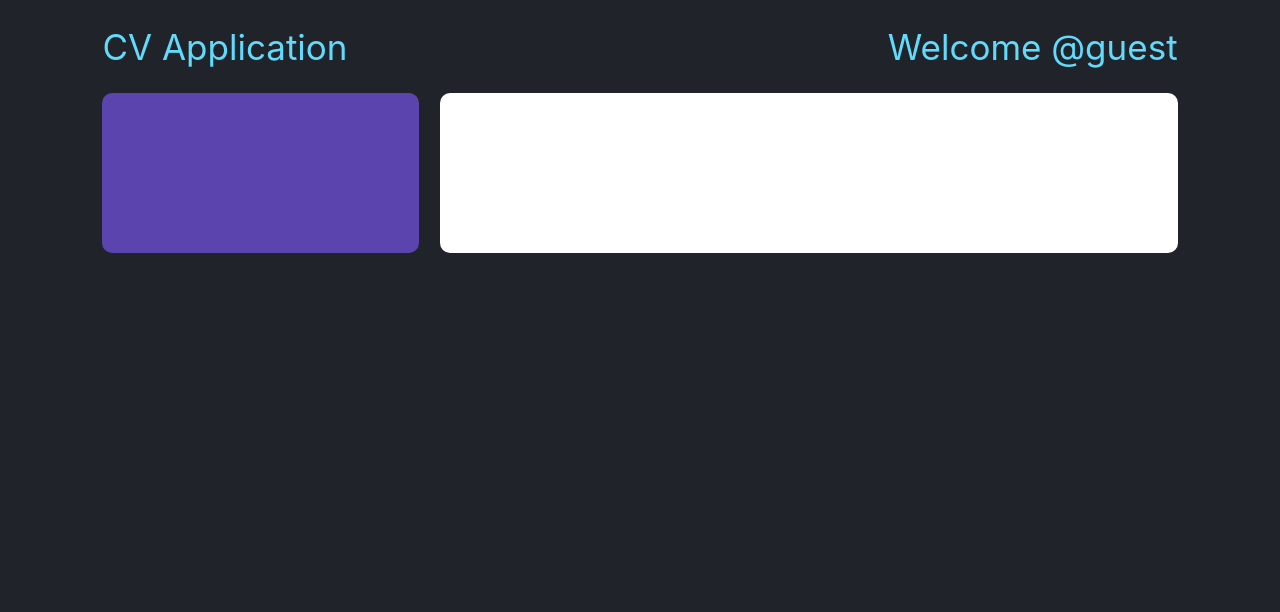
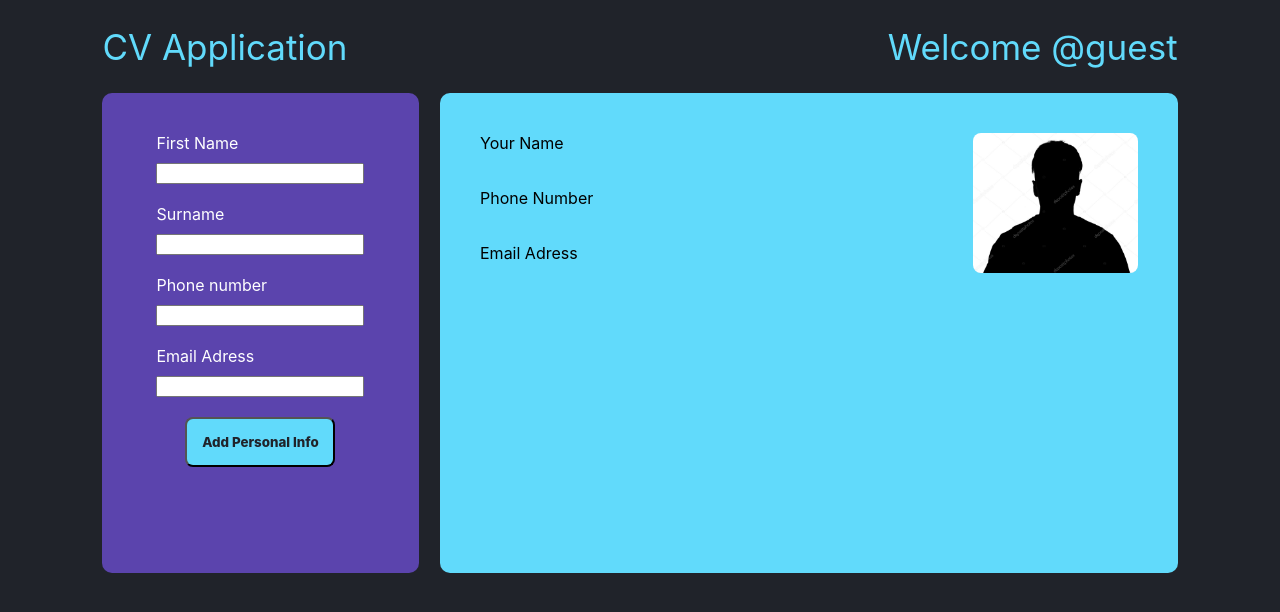
Before and after one commit to tremblay717/CV-Application, a React (Create React App) app in the folder cv-project/: page / in a window 1280 px wide. Shown: the top 612 px of the page. Built offline with nearby package versions, Linux system fonts and the light colour scheme.

Commit message:
can submit full name

```diff
--- a/cv-project/src/App.js
+++ b/cv-project/src/App.js
@@ -1,18 +1,62 @@
 import React from "react"
+import { useState } from 'react';
 import { HeadBar } from "./components/Headbar"
-import CvForm from "./components/form"
-import CvInfo from "./components/info"
+import persona from './components/Persona.jpg'
 
-export class App extends React.Component {
-  render() {
+export function App () {
+
+    const [fullName, setFullName] = useState('Your Name')
+
+    function getFullName() {
+
+      const firstName = document.getElementById('firstName');
+      const surname = document.getElementById('surname');
+
+      if(firstName.value !== "" && surname.value !== ""){
+        setFullName(`${firstName.value} ${surname.value}`);
+      }
+    }
+
+    const [phoneNumber, setPhoneNumber] = useState('Phone Number');
+
     return (
       <div>
         <HeadBar/>
         <div className="cvSection">
-          <CvForm/>
-          <CvInfo/>
+          <div className='cvForm'>
+              <form>
+                  <ul>
+                      <li>
+                          <label>First Name</label>
+                          <input id='firstName'></input>
+                      </li>
+                      <li>
+                          <label>Surname</label>
+                          <input id='surname'></input>
+                      </li>
+                      <li>
+                          <label>Phone number</label>
+                          <input></input>
+                      </li>
+                      <li>
+                          <label>Email Adress</label>
+                          <input></input>
+                      </li>
+                      <button type="button" style={{cursor:'pointer'}} onClick={getFullName}>Add Personal Info</button>
+                  </ul>
+              </form>
+          </div>
+          <div className='cvInfo'>
+            <div className='personalInfo'>
+                <div style={{display:'flex',flexDirection:'column',gap:'25%'}}>
+                    <span>{fullName}</span>
+                    <span>Phone Number</span>
+                    <span>Email Adress</span>
+                </div>
+                <img src={persona} alt='persona' style={{width:'25%',borderRadius:'8px'}}></img>
+            </div>
+          </div>
         </div>
       </div>
     )
   }
-}
--- a/cv-project/src/components/form.js
+++ b/cv-project/src/components/form.js
@@ -5,6 +5,27 @@ export default function CvForm () {
 
     return (
         <div className='cvForm'>
+            <form>
+                <ul>
+                    <li>
+                        <label>First Name</label>
+                        <input></input>
+                    </li>
+                    <li>
+                        <label>Surname</label>
+                        <input></input>
+                    </li>
+                    <li>
+                        <label>Phone number</label>
+                        <input></input>
+                    </li>
+                    <li>
+                        <label>Email Adress</label>
+                        <input></input>
+                    </li>
+                    <button>Add Personal Info</button>
+                </ul>
+            </form>
         </div>
     )
 }
--- a/cv-project/src/components/info.js
+++ b/cv-project/src/components/info.js
@@ -1,10 +1,20 @@
 import React from 'react';
+import persona from './Persona.jpg'
 
 export default function CvInfo () {
 
-
     return (
         <div className='cvInfo'>
+            <div className='personalInfo'>
+                <div style={{display:'flex',flexDirection:'column',gap:'25%'}}>
+                    <span>Your Name</span>
+                    <span>Phone Number</span>
+                    <span>Email Adress</span>
+                </div>
+                <img src={persona} alt='persona' style={{width:'25%',borderRadius:'8px'}}></img>
+            </div>
         </div>
     )
 }
+
+// cv-project/src/components/Persona.jpg
--- a/cv-project/src/index.css
+++ b/cv-project/src/index.css
@@ -36,15 +36,56 @@ body {
 
 .cvForm {
   width: 30%;
-  height: 20vh;
+  height: 60vh;
   background-color: rgb(91, 68, 173);
+  color: white;
   border-radius: 10px;
-
+  display: flex;
+  flex-direction: column;
 }
 
 .cvInfo {
   width: 70%;
-  height: 20vh;
-  background-color: white;
+  height: 60vh;
+  background-color: #61dafb;
   border-radius: 10px;
+  display: flex;
+  flex-direction: column;
 }
+
+.personalInfo {
+  display: flex;
+  justify-content: space-between;
+  padding: 40px;
+}
+
+ul {
+  display: flex;
+  flex-direction: column;
+  align-items: center;
+  padding-left: 0px;
+  margin-top: 40px;
+  gap:20px
+}
+
+li {
+  display: flex;
+  flex-direction: column;
+  gap:10px
+}
+
+input {
+  width: 200px;
+
+}
+
+button {
+  width: 150px;
+  height: 50px;
+  background-color: #61dafb;
+  color: #20232a;
+  font-family: -apple-system, BlinkMacSystemFont, Segoe UI, Roboto, Oxygen, Ubuntu, Cantarell, Fira Sans, Droid Sans, Helvetica Neue, sans-serif;
+  font-weight: 800;
+  border-radius: 8px;
+
+}
```
